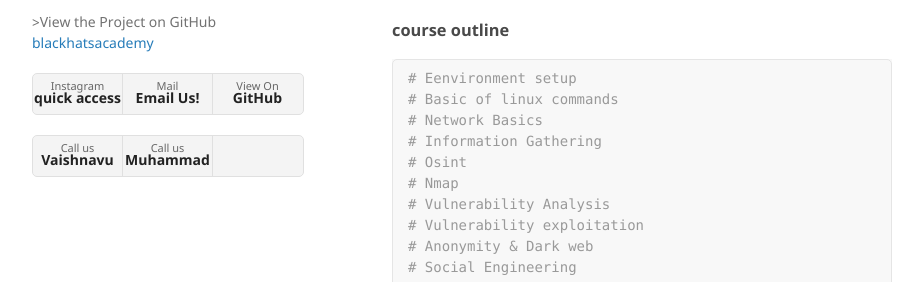
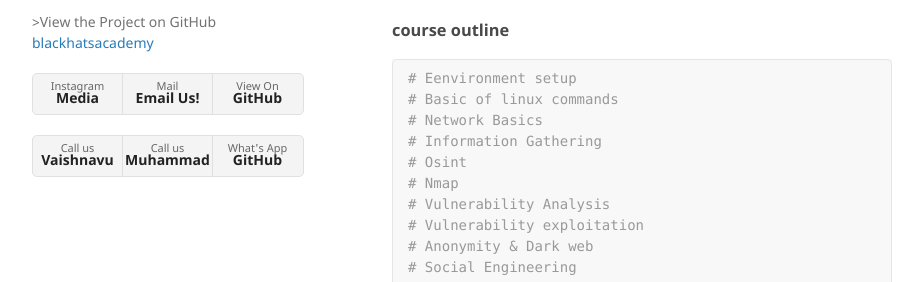
Before and after one commit to blackhatsacademy/BH-100, a Jekyll site: the page built from index.md, in a window 1280 px wide. Shown: the part 292-574 px from the top of the page, without its empty margins (178-1101 px from the left). Built offline with Jekyll 4.4.1, drawn with Linux system fonts in a browser that asks for light colours; our own code applies the rules of GitHub Pages for plain Markdown files; the repository's description, which GitHub fills in, is left out.

Commit message:
Update page.html

```diff
--- a/_layouts/page.html
+++ b/_layouts/page.html
@@ -32,13 +32,14 @@
 
         {% if site.show_downloads %}
         <ul class="downloads">
-          <li><a href="https://www.instagram.com/blackhat_academy/" target="_blank">Instagram <strong>quick access</strong></a></li>
+          <li><a href="https://www.instagram.com/blackhat_academy/" target="_blank">Instagram <strong>Media</strong></a></li>
           <li><a href="mailto:blackhathackeracademy@gmail.com?subject=enquiry_of_BH-100&body=edit-this..!" target="_blank">Mail<strong>Email Us!</strong></a></li>
           <li><a href="{{ site.github.owner_url }}" target="_blank">View On <strong>GitHub</strong></a></li>
         </ul>
         <ul class="downloads">
-          <li><a href="+919656596391" target="_blank">Call us<strong> Vaishnavu</strong></a></li>
-          <li><a href="+919744994000" target="_blank">Call us<strong> Muhammad</strong></a></li>
+          <li><a href="tel:+919656596391" target="_blank">Call us<strong> Vaishnavu</strong></a></li>
+          <li><a href="tel:+919744994000" target="_blank">Call us<strong> Muhammad</strong></a></li>
+          <li><a href="" target="_blank">What's App <strong>GitHub</strong></a></li>
         </ul>
         {% endif %}
       </header>
```
